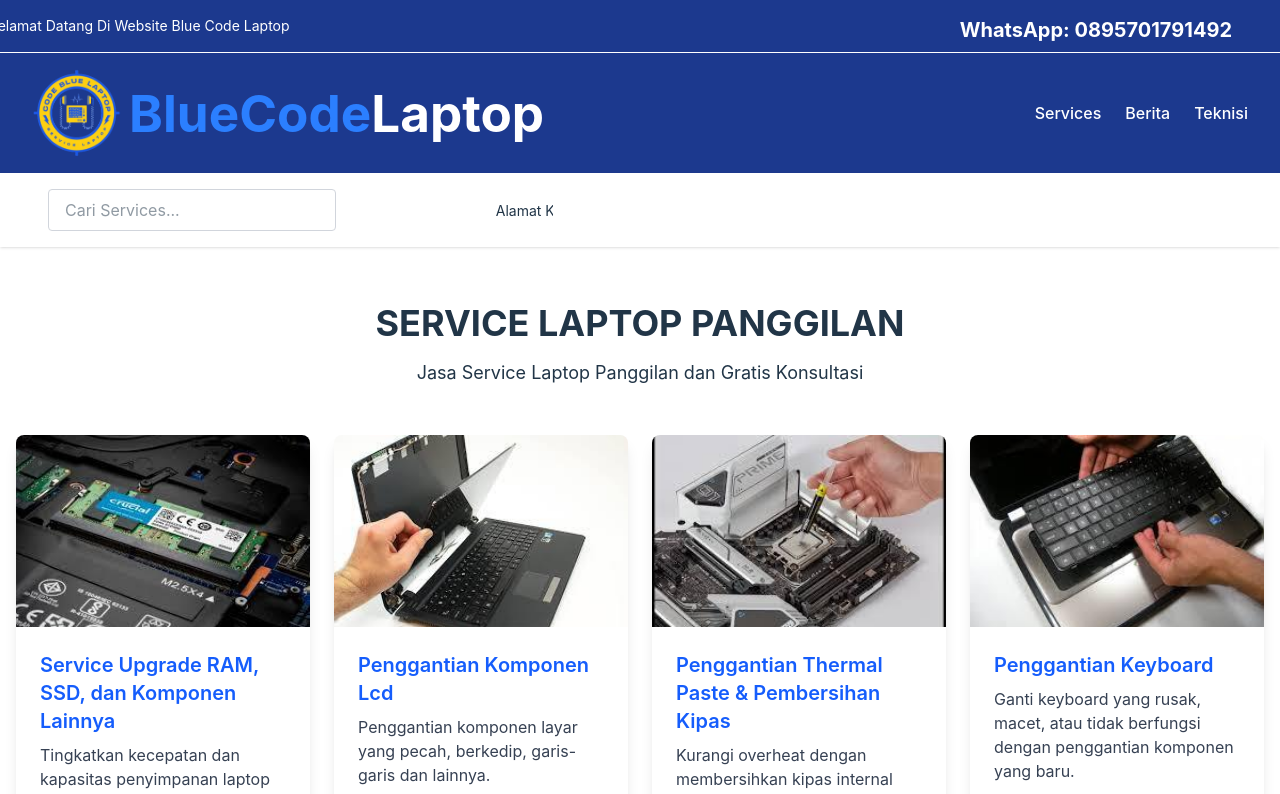
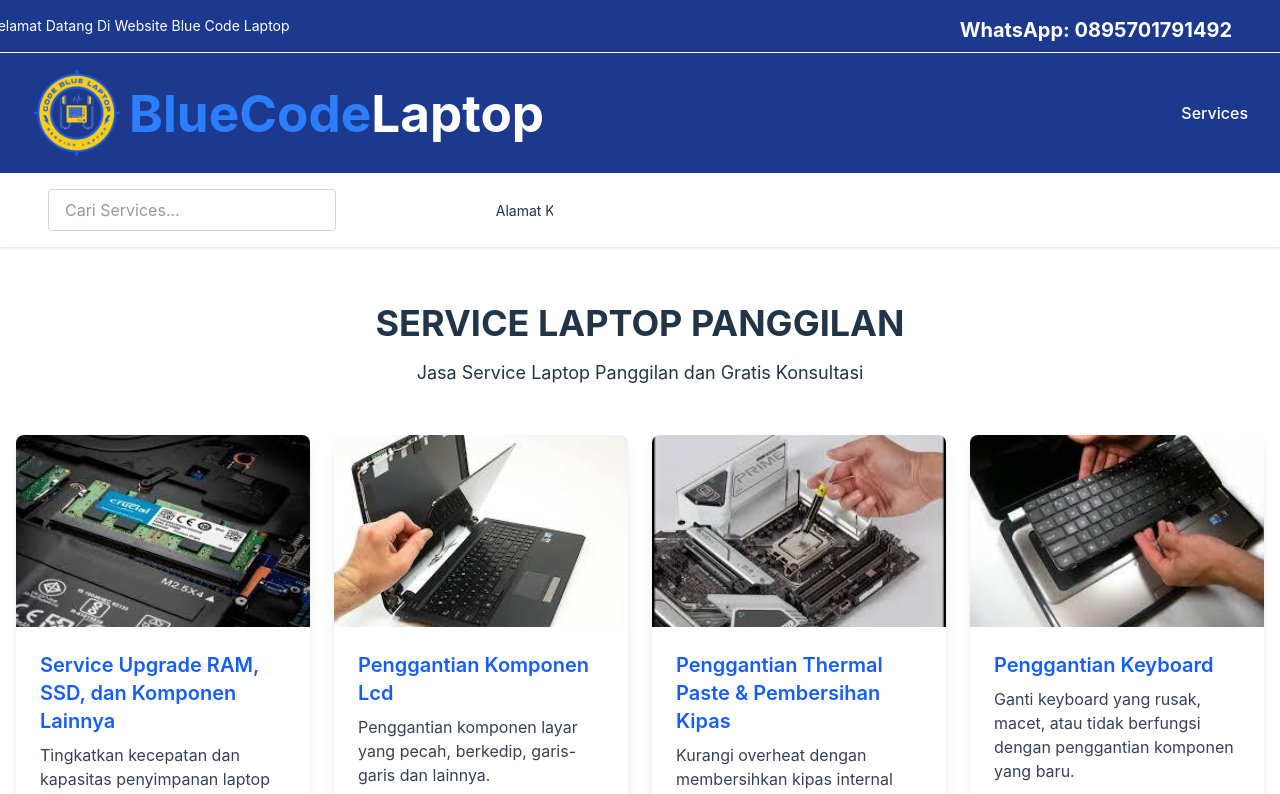
Before and after one commit to Sora-Aizawaa/Sora-Aizawaa-Code-Blue-Laptop_Web-Application, a React (Vite) app: page / in a window 1280 px wide. Shown: the top 794 px of the page. Built offline with nearby package versions, Linux system fonts and the light colour scheme.

Commit message:
barulogo

```diff
--- a/index.html
+++ b/index.html
@@ -7,9 +7,9 @@
     />
 
     <meta charset="UTF-8" />
-    <link rel="icon" type="image/svg+xml" href="/vite.svg" />
+    <link rel="icon" type="image/svg+xml" href="/logo.png" />
     <meta name="viewport" content="width=device-width, initial-scale=1.0" />
-    <title>Vite + React</title>
+    <title>Blue Code Laptop</title>
   </head>
   <body>
     <div id="root"></div>
--- a/src/Component/Header.jsx
+++ b/src/Component/Header.jsx
@@ -66,12 +66,12 @@ export default function Header({ onSearch }) {
           <Link to="/" className="text-blue-500 hover:text-yellow-400">
             Services
           </Link>
-          <Link to="/berita" className="text-blue-500 hover:text-yellow-400">
+          {/* <Link to="/berita" className="text-blue-500 hover:text-yellow-400">
             Berita
-          </Link>
-          <Link to="/teknisi" className="text-blue-500 hover:text-yellow-400">
+          </Link> */}
+          {/* <Link to="/teknisi" className="text-blue-500 hover:text-yellow-400">
             Teknisi
-          </Link>
+          </Link> */}
         </nav>
       </header>
 
```
Also changed, not shown: public/logo.png (added).
